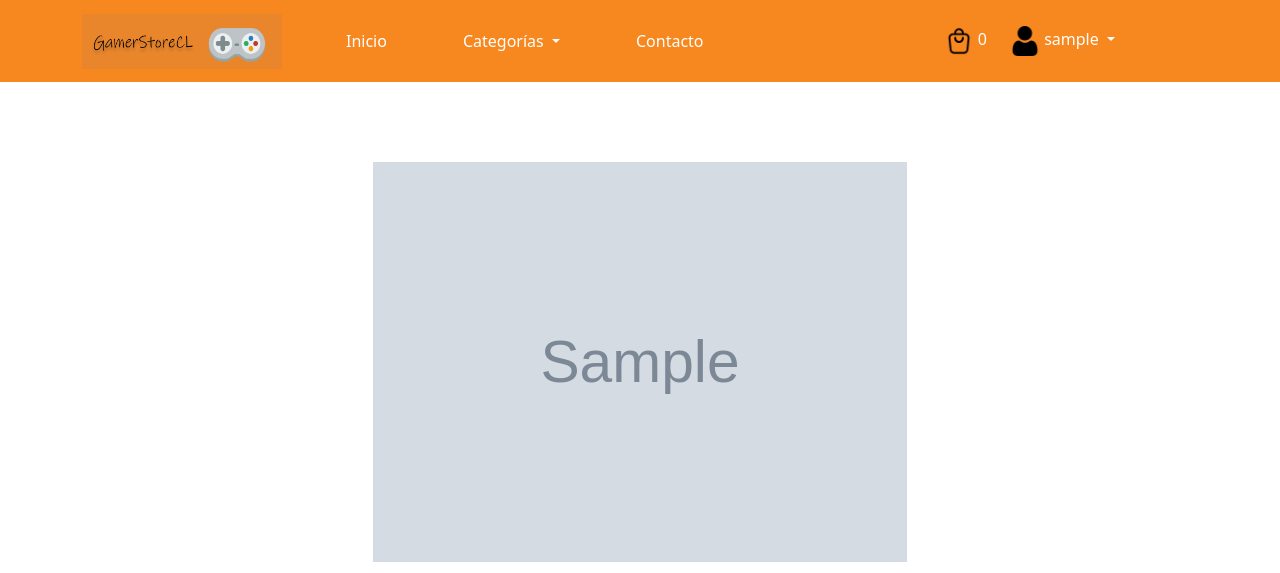
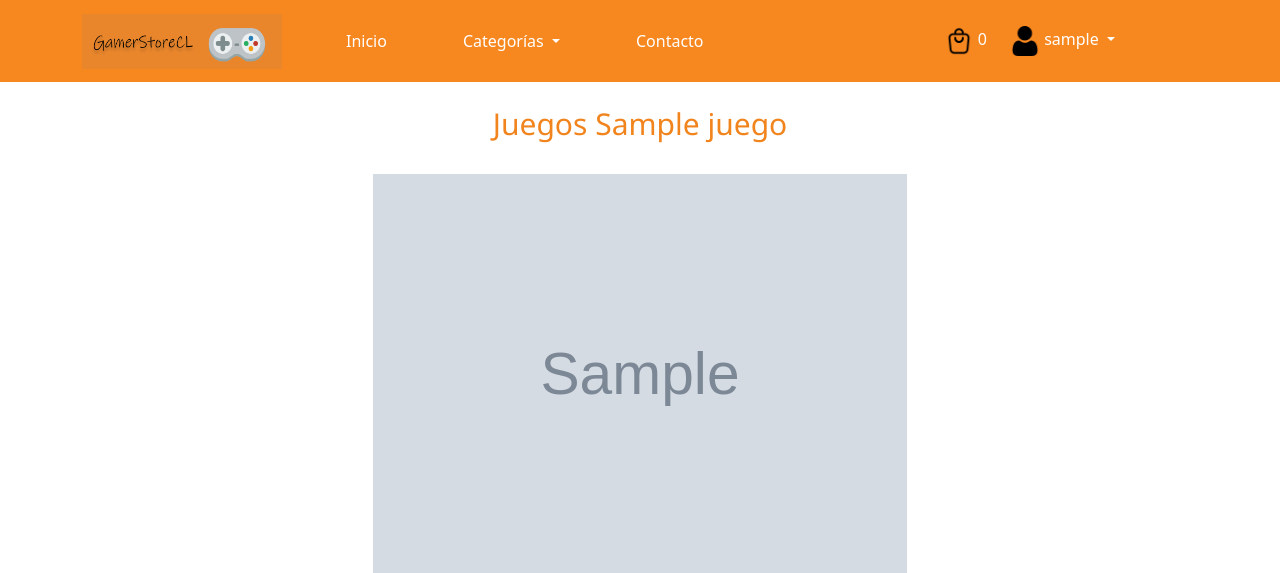
Before and after one commit to JuanmirandaSiromax/gamerstorecl, a Django app: page /princjuegos/1/juego_show in a window 1280 px wide. Shown: the top 573 px of the page. Run offline with Django 4.2, Linux system fonts and the light colour scheme; a user stored in the database is signed in; tables that the repository leaves empty hold one stand-in row (values such as "Sample post"); grey boxes marked "Sample" are stand-in pictures.

Commit message:
Update juegos_show.html

```diff
--- a/mientretencion/templates/juegos/juegos_show.html
+++ b/mientretencion/templates/juegos/juegos_show.html
@@ -8,7 +8,8 @@
 {% block contenido %}
 
 <center>
-<h1>Juegos {{ juego.nombre }}</h1>
+<br>
+<h1 class="titulo-novedades">Juegos {{ juego.nombre }}</h1>
 <br>
   <div class="container">
       <div class="col-12 col-sm-6 col-md-6">
```
